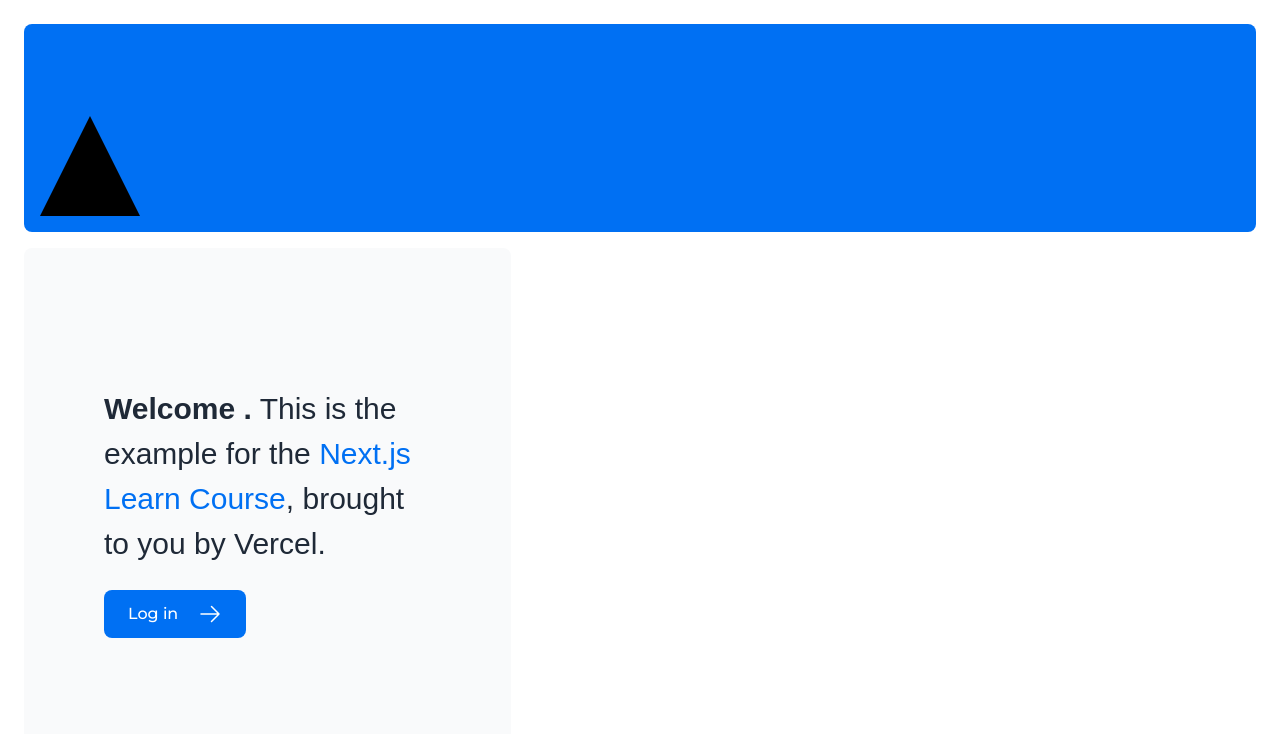
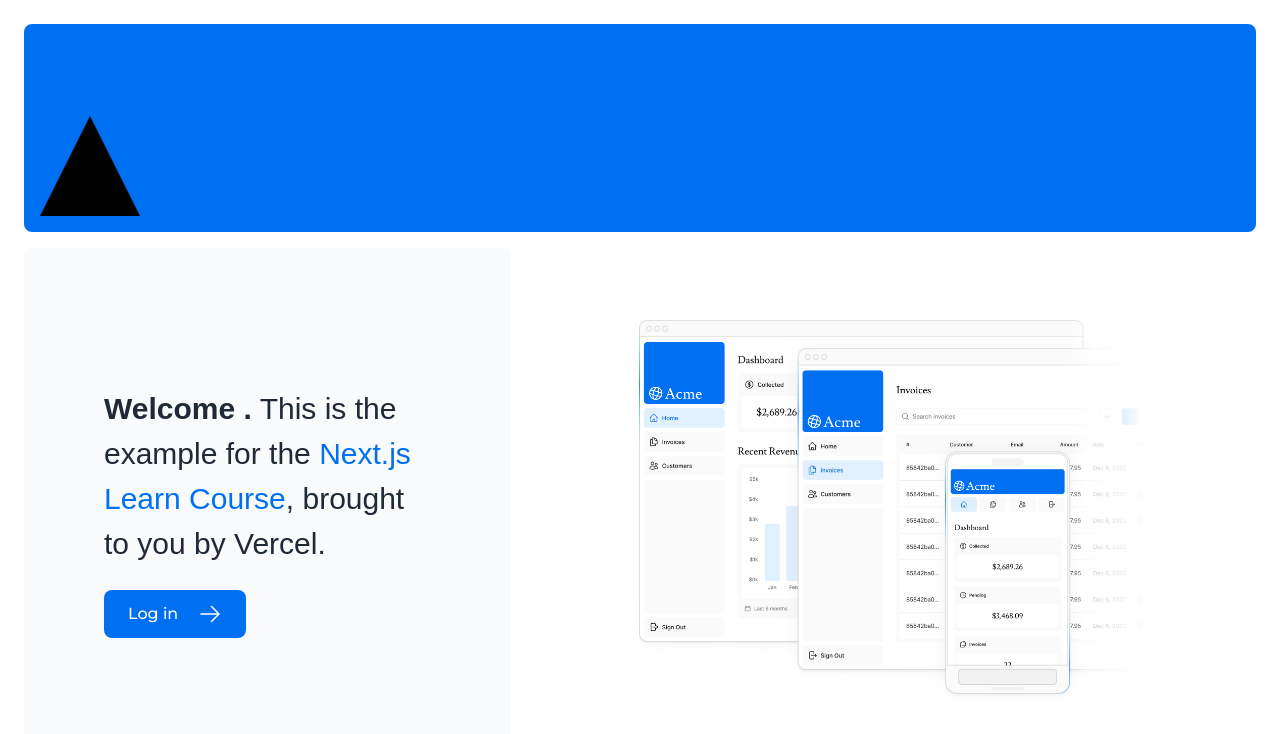
Before and after one commit to JairMontenegro/NextJS14Review, a Next.js app in the folder nextjs-dashboard/: page / in a window 1280 px wide. Shown: the top 734 px of the page. Built offline with nearby package versions, Linux system fonts and the light colour scheme; a web font is replaced by a local one.

Commit message:
feat:file system routing

```diff
--- /dev/null
+++ b/nextjs-dashboard/app/dashboard/customers/page.tsx
@@ -0,0 +1,3 @@
+export default function Page() {
+  return <h1>JuanCa me la chupa</h1>;
+}
--- /dev/null
+++ b/nextjs-dashboard/app/dashboard/invoices/page.tsx
@@ -0,0 +1,3 @@
+export default function InvoicePage() {
+  return <h1>Invoice</h1>;
+}
--- /dev/null
+++ b/nextjs-dashboard/app/dashboard/page.tsx
@@ -0,0 +1,4 @@
+export default function Page() {
+  // flle system routing  basically. The project needs a a systems of folders that allow us to routing our pages project, it means that we need create a folder with any name that you want and inside it you have to create a page.tsx
+  return <h1>holi</h1>;
+}
--- a/nextjs-dashboard/app/page.tsx
+++ b/nextjs-dashboard/app/page.tsx
@@ -31,7 +31,20 @@ export default function Page() {
           </Link>
         </div>
         <div className="flex items-center justify-center p-6 md:w-3/5 md:px-28 md:py-12">
-          {/* Add Hero Images Here */}
+          <Image // In next JS this component Image that's the eslitntc recommend us to use instead a img html node, becaouse the component add a performance and imporve its charge, and change the format to webp after recoginze it, by default this image component is lazy load
+            width={1000}
+            height={760}
+            className="hidden md:block"
+            src="/hero-desktop.png"
+            alt="screenshot of the dashboard"
+          />
+          <Image // In next JS this component Image that's the eslitntc recommend us to use instead a img html node, becaouse the component add a performance and imporve its charge, and change the format to webp after recoginze it, by default this image component is lazy load
+            width={560}
+            height={620}
+            className="block md:hidden"
+            src="/hero-mobile.png"
+            alt="screenshot of the dashboard"
+          />
         </div>
       </div>
     </main>
```
